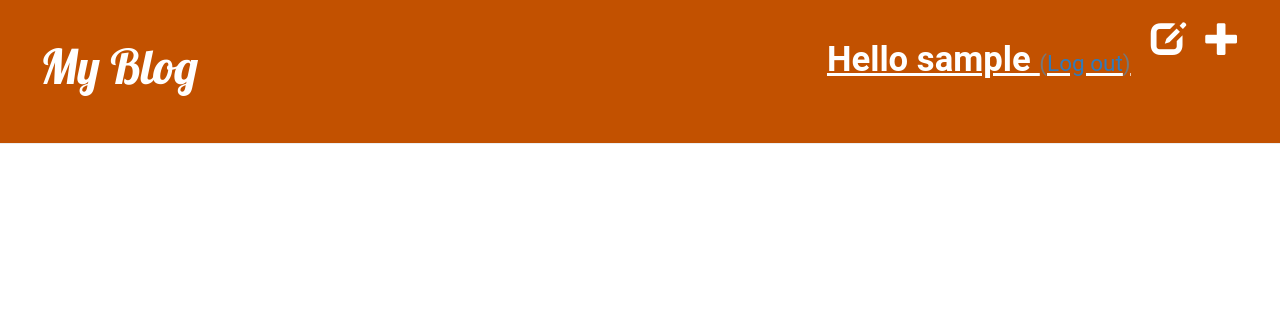
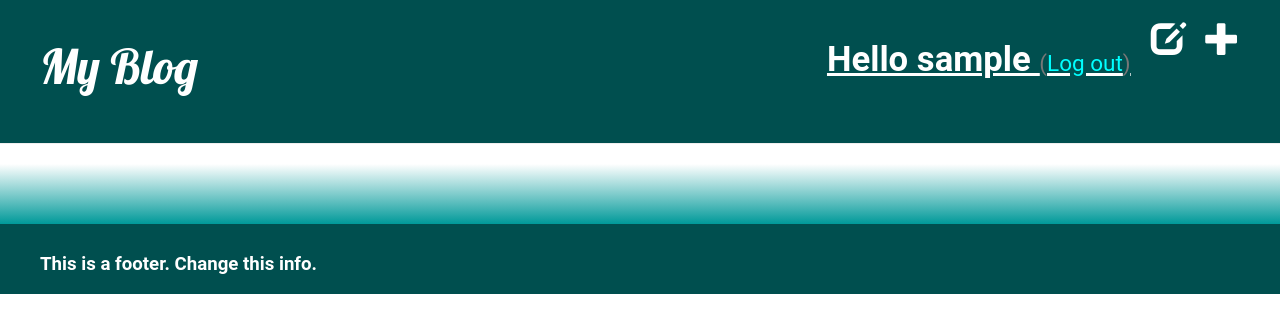
Before and after one commit to lbb712/bridging-coursework-year2-blog-site, a Django app: page / in a window 1280 px wide. Shown: the top 333 px of the page. Run offline with Django 3.2, Linux system fonts and the light colour scheme; the visitor is signed in with stand-in values (Sample User, id 1); data that the repository does not hold is empty; some libraries are stand-ins or nearby versions.

Commit message:
Editted the CSS and general design of website.

```diff
--- a/blog/static/css/blog.css
+++ b/blog/static/css/blog.css
@@ -1,5 +1,5 @@
 .page-header{
-	background-color: #C25100;
+	background-color: hsl(180deg, 100%, 15.5%);
 	margin-top: 0px;
 	padding: 20px 20px 40px 40px;
 }
@@ -9,8 +9,22 @@
 	text-decoration: none;
 }
 
+.page-footer{
+	background-color: hsl(180deg, 100%, 15.5%);
+	padding: 10px 20px 10px 40px;
+}
+
+.page-footer h2, .page-footer h2 a, .page-footer h2 a:visited, .page-footer h2 a:active{
+	color: #FFFFFF;
+	font-size: 14pt;
+	text-decoration: none;
+}
+
 .content {
-	margin-left: 40px;
+	margin-top: 0px;
+	padding: 20px 20px 40px 40px;
+	/*background-color: hsl(180deg, 100%, 85%);*/
+	background: linear-gradient(0deg,hsl(180deg, 100%, 30%),#FFFFFF);
 }
 
 h1{
@@ -27,10 +41,11 @@ h1{
 p{
 	font-family: "Roboto", sans-serif;
 	font-size: 16pt;
+	color: #550f21;
 }
 
 .date{
-	color: #828282;
+	color: #993a4d;
 }
 
 .save{
@@ -48,15 +63,29 @@ p{
 	margin-right: 20px;
 }
 
+.log-out{
+	color: hsl(180deg, 100%, 50%);
+}
+
+.log-out:hover{
+	color: hsl(180deg, 100%, 30%);
+	font-style: underline;
+}
+
 .post{
 	margin-bottom: 70px;
 }
 
-.post h2 a, .post h2 a:visited {
-	color: #000000;
+.post h2 a, .post h2 a:visited, .post h2{
+	color: #550f21;
 }
 
 .comment {
 	margin: 20px 0px 20px 20px;
 	font-size: 14pt;
 }
+
+#comment{
+	color: #993a4d;
+	font-style: underline;
+}
--- a/blog/templates/blog/base.html
+++ b/blog/templates/blog/base.html
@@ -12,19 +12,22 @@
 		{% if user.is_authenticated %}
 			<a href="{% url 'post_new' %}" class="top-menu"><span class="glyphicon glyphicon-plus"></span></a>
 			<a href="{% url 'post_draft_list' %}" class="top-menu"><span class="glyphicon glyphicon-edit"></span></a>
-			<h2 class="top-menu">Hello {{ user.username }} <small>(<a href="{% url 'logout' %}">Log out</a>)</small></h2>
+			<h2 class="top-menu">Hello {{ user.username }} <small>(<a href="{% url 'logout' %}" class="log-out" >Log out</a>)</small></h2>
 		{% else %}
 			<a href="{% url 'login' %}" class="top-menu"><span class="glyphicon glyphicon-lock"></span></a>
 		{% endif %}
 		<h1><a href="/">My Blog</a></h1>
 	</div>
-	<div class="content container">
-		<div class="row">
-			<div class="col-md-8">
-				{% block content %}
-				{% endblock %}
-			</div>
-		</div>
+	<div class="content">
+		<!--<div class="row">
+			<div class="col-md-8">-->
+		{% block content %}
+		{% endblock %}
+			<!--</div>
+		</div>-->
+	</div>
+	<div class="page-footer">
+		<h2>This is a footer. Change this info.</h2>
 	</div>
 </body>
 </html>
--- a/blog/templates/blog/post_edit.html
+++ b/blog/templates/blog/post_edit.html
@@ -5,5 +5,6 @@
 	<form method="POST" class="post-form">{% csrf_token %}
 		{{ form.as_p }}
 		<button type="submit" class="save btn btn default">Save</button>
+		<button type="reset" class="reset btn btn default">Reset</button>
 	</form>
 {% endblock %}
--- a/blog/templates/blog/post_list.html
+++ b/blog/templates/blog/post_list.html
@@ -6,9 +6,9 @@
 			<h2><a href="{% url 'post_detail' pk=post.pk %}">{{ post.title }}</a></h2>
 			<p>{{ post.text|linebreaksbr }}</p>
 			<div class="date">
-				<p>published: {{ post.published_date }}</p>
+				<p class="date"><small>Published: {{ post.published_date }}</small></p>
 			</div>
-			<a href="{% url 'post_detail' pk=post.pk %}">Comments: {{ post.approved_comments.count }}</a>
+			<a href="{% url 'post_detail' pk=post.pk %}" id="comment">Comments: {{ post.approved_comments.counter }}</a>
 		</div>
 	{% endfor %}
 {% endblock %}
```
